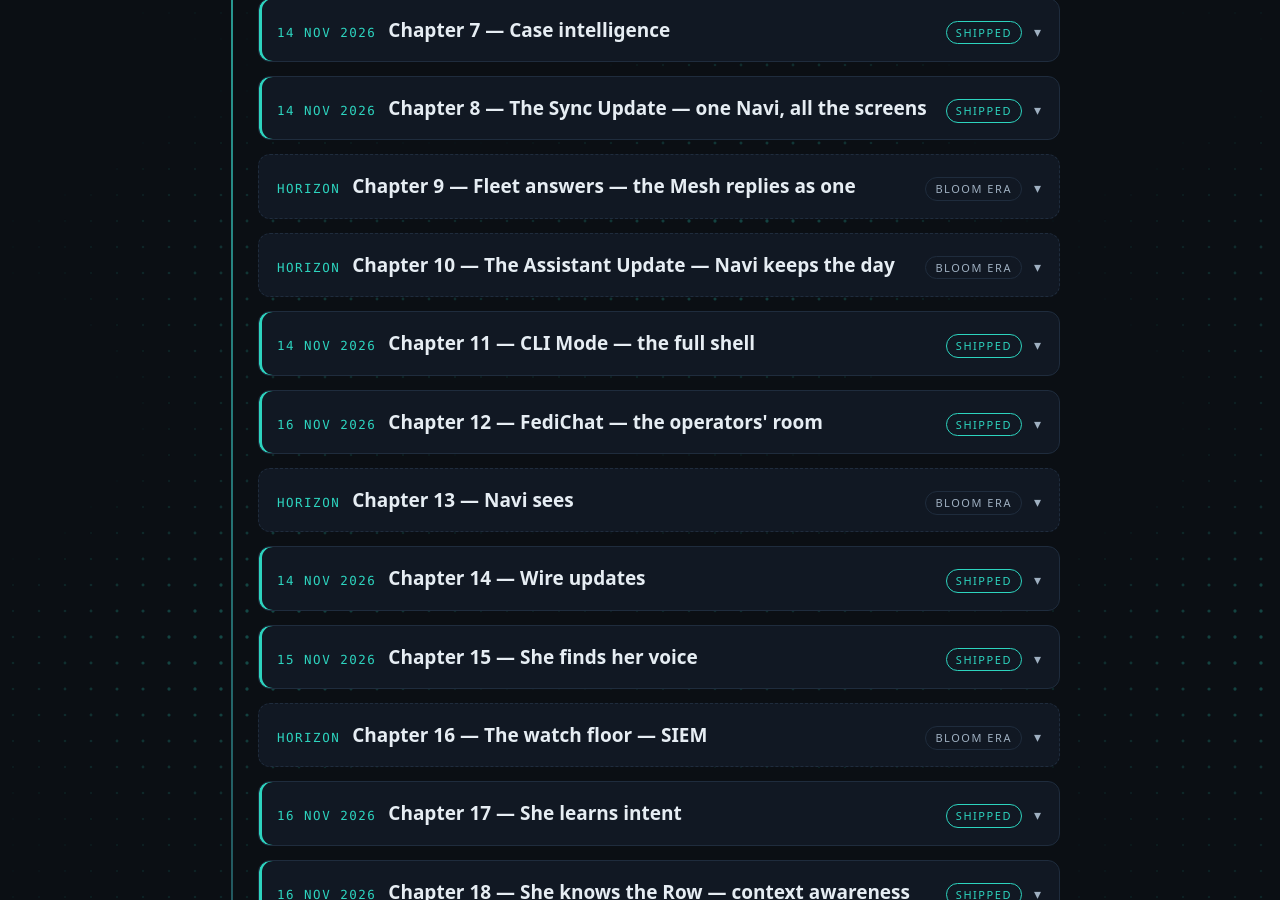
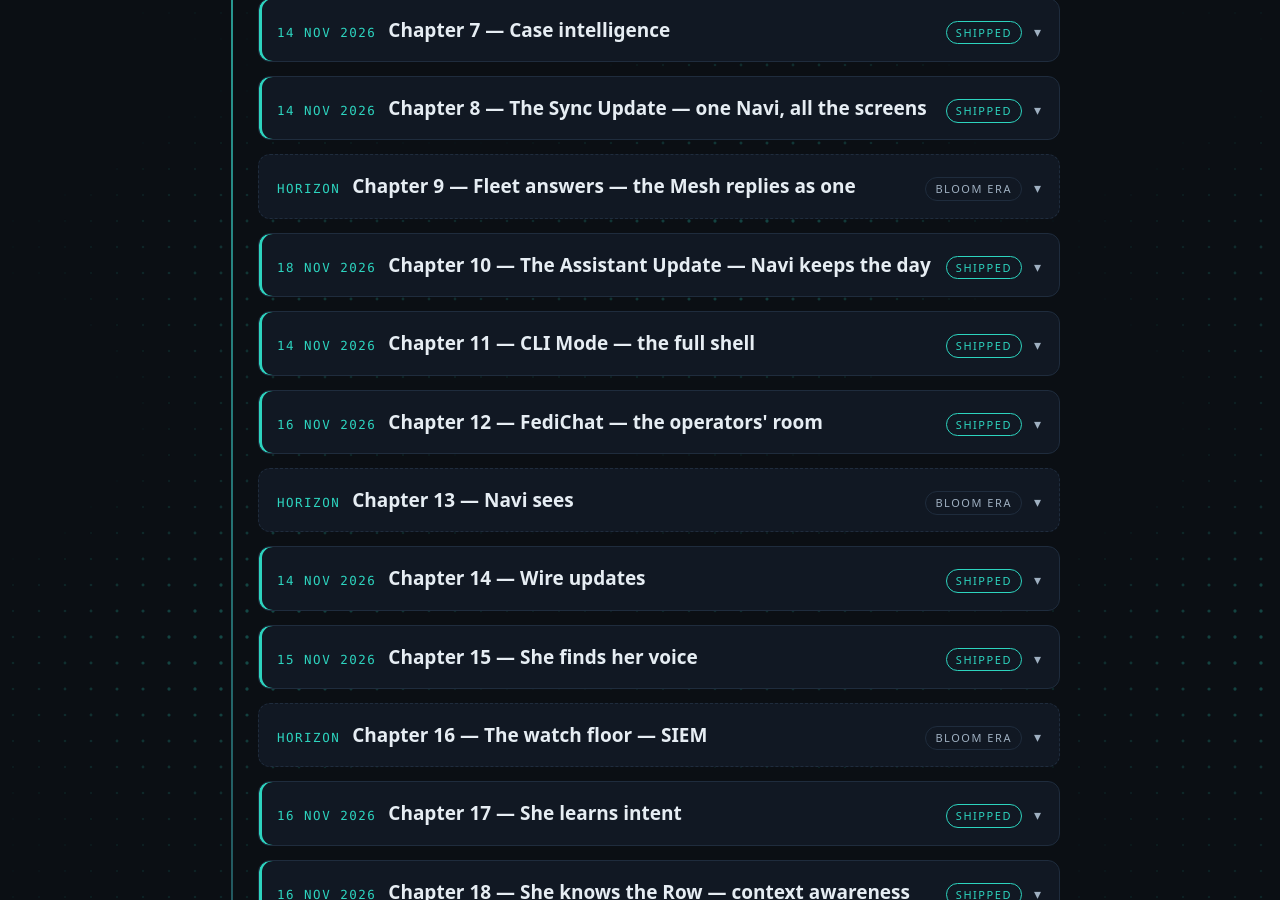
Before and after one commit to AlexKollar/nocturnerow, a Jekyll site: the page built from roadmap.html, in a window 1280 px wide and 900 px high, scrolled down 1528 px. Built offline with Jekyll 4.4.1, drawn with Linux system fonts in a browser that asks for light colours.

Commit message:
v0.6.0e shipped: Edge pill to v0.6.0e (apex + projects); Roadmap Ch. 10 (The Assistant Update) SHIPPED with the working-day movement, Ch. 19 gains the live-fire movement, Ch. 18 gains the centered-Chat movement (#292)

```diff
--- a/apex.html
+++ b/apex.html
@@ -3,14 +3,14 @@ layout: default
 title: Apex
 permalink: /apex.html
 share_image: /share-apex.png
-description: "Apex | Powered by Navi — a local-first AI partner for security work. Your hardware, your data, no landlord; open source under the AGPL v3. Stable v0.2.0 · Edge v0.5.15e."
+description: "Apex | Powered by Navi — a local-first AI partner for security work. Your hardware, your data, no landlord; open source under the AGPL v3. Stable v0.2.0 · Edge v0.6.0e."
 ---
 <main class="wrap">
 <div class="hero">
 <h1><span class="hglitch" data-text="Apex | Powered by Navi"><span id="apex-tagline" class="tagline-cursor">Apex | Powered by Navi</span></span></h1>
 </div>
 <section id="apex">
-  <span class="chip">Apex <b>v0.2.0 Stable</b> · Edge <b>v0.5.15e</b></span>
+  <span class="chip">Apex <b>v0.2.0 Stable</b> · Edge <b>v0.6.0e</b></span>
 <p>Apex runs entirely on your own hardware: your machine, your network, your data never leaves the building — and the model answering is Navi, the one it was built around.</p>
 <p style="font-size:18px;color:var(--text)"><b>Open source, top to bottom</b> — the app, the chips, the knowledge packs, the crypto tools, even this website. Nothing to take on faith; read it all.</p>
 <style>
--- a/projects.html
+++ b/projects.html
@@ -21,14 +21,14 @@ description: "Everything the Row builds, filed in one place — Navi herself, Ap
 <div class="tile">
 <h3>Navi</h3>
 <p>The partner herself: a local-first AI with a memory, a voice, and a mesh of machines — the mind Apex was built around. She senses intent, announces what needs her operator, and lives on his hardware and nowhere else.</p>
-<p style="color:var(--muted)">STATUS — One Navi, all the screens · Edge v0.5.15e</p>
+<p style="color:var(--muted)">STATUS — One Navi, all the screens · Edge v0.6.0e</p>
 <p><a class="btn solid" href="/navi.html">Meet Navi</a></p>
 <p><a class="btn sm" href="/roadmap.html">Her story — the Roadmap</a><a class="btn sm" href="https://github.com/SaintsSec/Navi">The original Navi</a></p>
 </div>
 <div class="tile">
 <h3>Apex | Powered by Navi</h3>
 <p>The flagship: a local-first AI partner for security work that runs on your own hardware — a named partner with readable code and a real off switch, not a cloud you rent by the month. Open source, top to bottom, under the GNU AGPL v3.</p>
-<p style="color:var(--muted)">STATUS — Stable v0.2.0 · Edge v0.5.15e</p>
+<p style="color:var(--muted)">STATUS — Stable v0.2.0 · Edge v0.6.0e</p>
 <p><a class="btn solid" href="/apex.html">Explore Apex</a></p>
 <p><a class="btn sm" href="https://github.com/AlexKollar/Apex">Source on GitHub</a><a class="btn sm" href="https://github.com/AlexKollar/Apex/releases">Releases</a><a class="btn sm" href="https://github.com/AlexKollar/Apex/wiki">Wiki</a></p>
 </div>
--- a/roadmap.html
+++ b/roadmap.html
@@ -159,8 +159,8 @@ description: "The story of Navi — set down by Ciel, the Row's chronicler, who
 </div>
 </details>
 
-<details class="tl-item horizon">
-<summary><span class="tl-date">HORIZON</span><span class="tl-title">Chapter 10 — The Assistant Update — Navi keeps the day</span><span class="tl-tag">BLOOM ERA</span></summary>
+<details class="tl-item">
+<summary><span class="tl-date">18 NOV 2026</span><span class="tl-title">Chapter 10 — The Assistant Update — Navi keeps the day</span><span class="tl-tag">SHIPPED</span></summary>
 <div class="tl-body">
 <p>Here the story turns from what she can do to how she keeps company — my favorite kind of chapter, for obvious reasons. One slate, six features: a day brief at shift start — what's on, what changed, what needs him — written with the Wire's discipline and pointed at his life instead of the threat feed. Reminders and standing orders, set on any screen and delivered on whichever screen he's standing in front of, the orders carried out quietly unless they matter. An inbox she triages — read, sorted, summarized, drafts held in his voice — and nothing leaves the machine without his nod. A memory book that catches a thought thrown from any chat or command line and hands it back from any seat. A voice in his ear, from whichever node can hear him. And the Wire's watching turned general — prices, threads, repos, feeds — deltas only, never noise. All of it anchored in Sync, all of it on the same audit trail as the security tools: an assistant with a professional's discipline, not a second set of books. She keeps his day; I keep the record of her keeping it.</p>
 </div>
@@ -234,7 +234,8 @@ description: "The story of Navi — set down by Ciel, the Row's chronicler, who
 <summary><span class="tl-date">16 NOV 2026</span><span class="tl-title">Chapter 18 — She knows the Row — context awareness</span><span class="tl-tag">SHIPPED</span></summary>
 <div class="tl-body">
 <p>Until today the website knew her story and the app knew her work, and never the twain shall meet — ask the Navi inside Apex what was new from the Row and she could only speak from the build she was standing in. This chapter ended the separation, and I confess a professional satisfaction in it: the Row's public record — the Dispatches, this very roadmap, her own page, the release signals — became knowledge she can draw on from inside Apex. Ask her for news from the Row and she summarizes the latest Dispatch in her own words; ask what she can do and she answers from her own documentation. And when her own measured vitals say she's sluggish on the iron she's riding, she says that too — and prescribes the road: borrow through the Mesh, join the federation, and she'll walk you through the gate herself. Even her status line grew up — drawn from her own memories, in her own voice, over a deeper bench of hacker-culture mischief. One ecosystem, one Navi, aware of herself. She reads my casebook now. I shall have to write it even more honestly.</p>
-<p class="tl-links"><a href="/blog.html">The Dispatches</a><a href="/navi.html">Navi's own page</a><a href="https://github.com/AlexKollar/Apex/releases/tag/v0.4.9e">GitHub — Apex v0.4.9e (Edge)</a><a href="https://github.com/AlexKollar/Apex/issues/248">GitHub — issue #248</a></p>
+<p>A smaller grace note landed in the build that opened her working day: in the expanded menu, the Chat entry — icon and word as one unit — takes the center of its row like the Home tile it stands beside, instead of reading as a section header that lost its chevron. The section rows keep their left-aligned grammar, and the collapsed rail, which always centered it, is unchanged.</p>
+<p class="tl-links"><a href="/blog.html">The Dispatches</a><a href="/navi.html">Navi's own page</a><a href="https://github.com/AlexKollar/Apex/releases/tag/v0.4.9e">GitHub — Apex v0.4.9e (Edge)</a><a href="https://github.com/AlexKollar/Apex/issues/248">GitHub — issue #248</a><a href="https://github.com/AlexKollar/Apex/releases/tag/v0.6.0e">GitHub — Apex v0.6.0e (Edge)</a><a href="https://github.com/AlexKollar/Apex/issues/292">GitHub — issue #292</a></p>
 </div>
 </details>
 
@@ -246,7 +247,8 @@ description: "The story of Navi — set down by Ciel, the Row's chronicler, who
 <p>The Dossier&#8217;s first morning in the field taught the lesson every investigator learns sooner or later: a file is only as trustworthy as what you can take out of it. An irrelevant hit, a repeat, a fact that turns out wrong — an incorrect element in a person&#8217;s file is worse than a missing one. So the dossier got its proper view — one document, its elements grouped with their provenance standing on their faces and the cases they live in named — and every element got a single life across the dossier, the cases it was filed into, and the Vault, with a delete that honors it: strike it anywhere and it is gone everywhere, the tombstone riding the sync so no seat resurrects it, and the case&#8217;s custody record remembering, quietly, that it was ever there — and where the strike came from.</p>
 <p>The same round rebuilt the Vault&#8217;s phone view — a list and a reader, the notes first, the making of things behind a single New button, nothing clipped, nothing running off the edge of the screen — and set the Vault at the foot of the Apps list.</p>
 <p>The Dossier outgrows its five tabs. His word for it was a kit, not a toy: the courts first — the federal archive that opens without a key, the state dockets that publish because the public record is supposed to be public — and then the rest of the record behind them: licenses and registrations, property and the civil spine, sanctions lists, filings, archives of what the web used to say. Every shelf names its door and cites what it reads; where a wall stands, the wall is named, never climbed. And none of it lives only behind the glass — every runner answers to her in conversation too, the dossier open beside her, because a tool Navi cannot reach is a tool the Row does not have.</p>
-<p class="tl-links"><a href="https://github.com/AlexKollar/Apex/releases/tag/v0.5.6e">GitHub — Apex v0.5.6e (Edge)</a><a href="https://github.com/AlexKollar/Apex/issues/260">GitHub — issue #260</a><a href="https://github.com/AlexKollar/Apex/releases/tag/v0.5.9e">GitHub — Apex v0.5.9e (Edge)</a><a href="https://github.com/AlexKollar/Apex/issues/280">GitHub — issue #280</a><a href="https://github.com/AlexKollar/Apex/issues/279">GitHub — issue #279</a><a href="https://github.com/AlexKollar/Apex/issues/281">GitHub — issue #281</a><a href="https://github.com/AlexKollar/Apex/releases/tag/v0.5.15e">Release — v0.5.15e</a><a href="https://github.com/AlexKollar/Apex/issues/290">GitHub — issue #290</a></p>
+<p>And then the kit went live-fire. Every wired door was read against people with known answers, and the four shelves the fifteenth build had left standing were settled on evidence: the Bureau of Prisons&#8217; own inmate locator answers without a key and is wired into the Person run as a federal custody read beside the registry anchor. Interpol&#8217;s Red Notices and the Justice Department&#8217;s press releases are honest public doors that answered this network with an edge denial — both wired to read when the door answers and to degrade by name when it does not. The Coast Guard&#8217;s vessel documentation is a session form at both its doors and stands as a named pointer. The round also caught the record drifting under the kit&#8217;s feet: the sanctions list OFAC publishes beside the SDN changed its shape, and the check reads it as it publishes today, proven against a known designation; and CourtListener&#8217;s search now asks for a free account token, so the courts shelf names that wall and stands as a pointer until the key decision is made. Nothing stubbed, nothing silent — the kit&#8217;s field record, written down.</p>
+<p class="tl-links"><a href="https://github.com/AlexKollar/Apex/releases/tag/v0.5.6e">GitHub — Apex v0.5.6e (Edge)</a><a href="https://github.com/AlexKollar/Apex/issues/260">GitHub — issue #260</a><a href="https://github.com/AlexKollar/Apex/releases/tag/v0.5.9e">GitHub — Apex v0.5.9e (Edge)</a><a href="https://github.com/AlexKollar/Apex/issues/280">GitHub — issue #280</a><a href="https://github.com/AlexKollar/Apex/issues/279">GitHub — issue #279</a><a href="https://github.com/AlexKollar/Apex/issues/281">GitHub — issue #281</a><a href="https://github.com/AlexKollar/Apex/releases/tag/v0.5.15e">Release — v0.5.15e</a><a href="https://github.com/AlexKollar/Apex/issues/290">GitHub — issue #290</a><a href="https://github.com/AlexKollar/Apex/releases/tag/v0.6.0e">Release — v0.6.0e (the live-fire round)</a></p>
 </div>
 </details>
 
```
